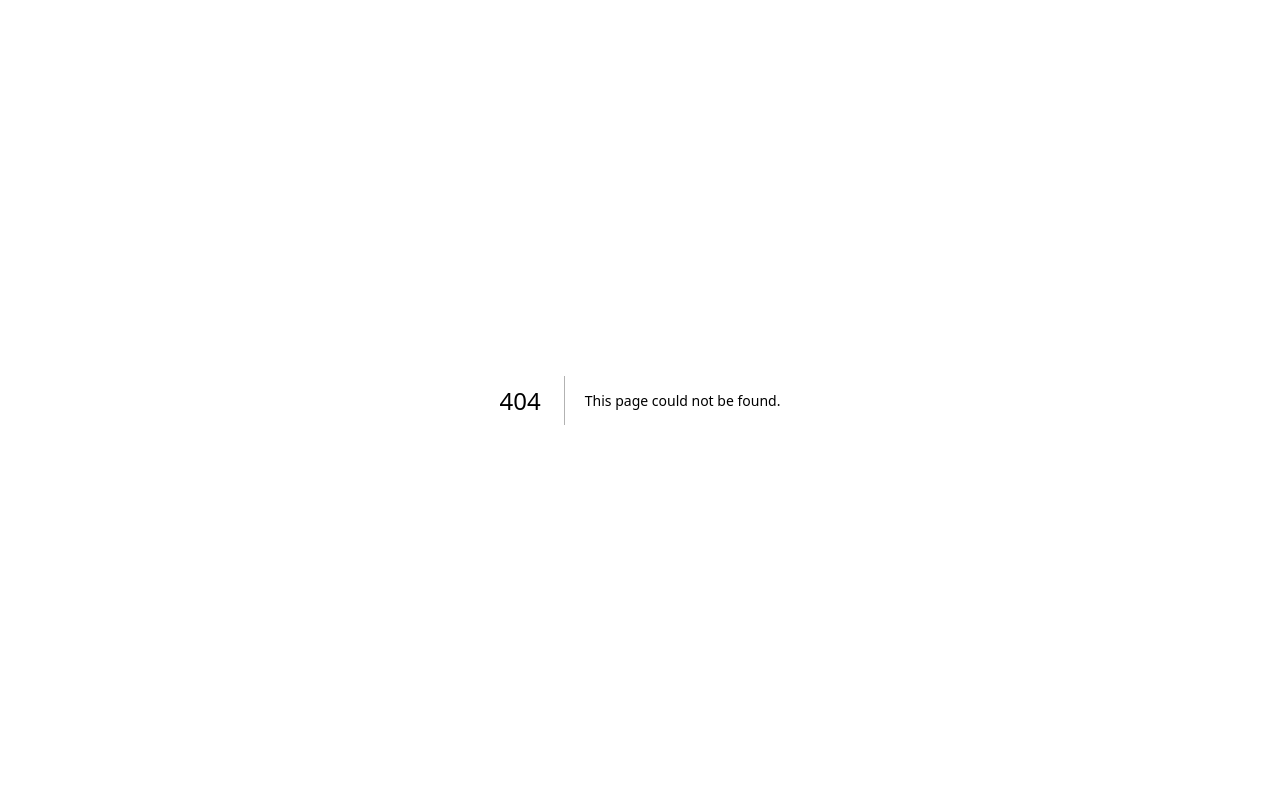
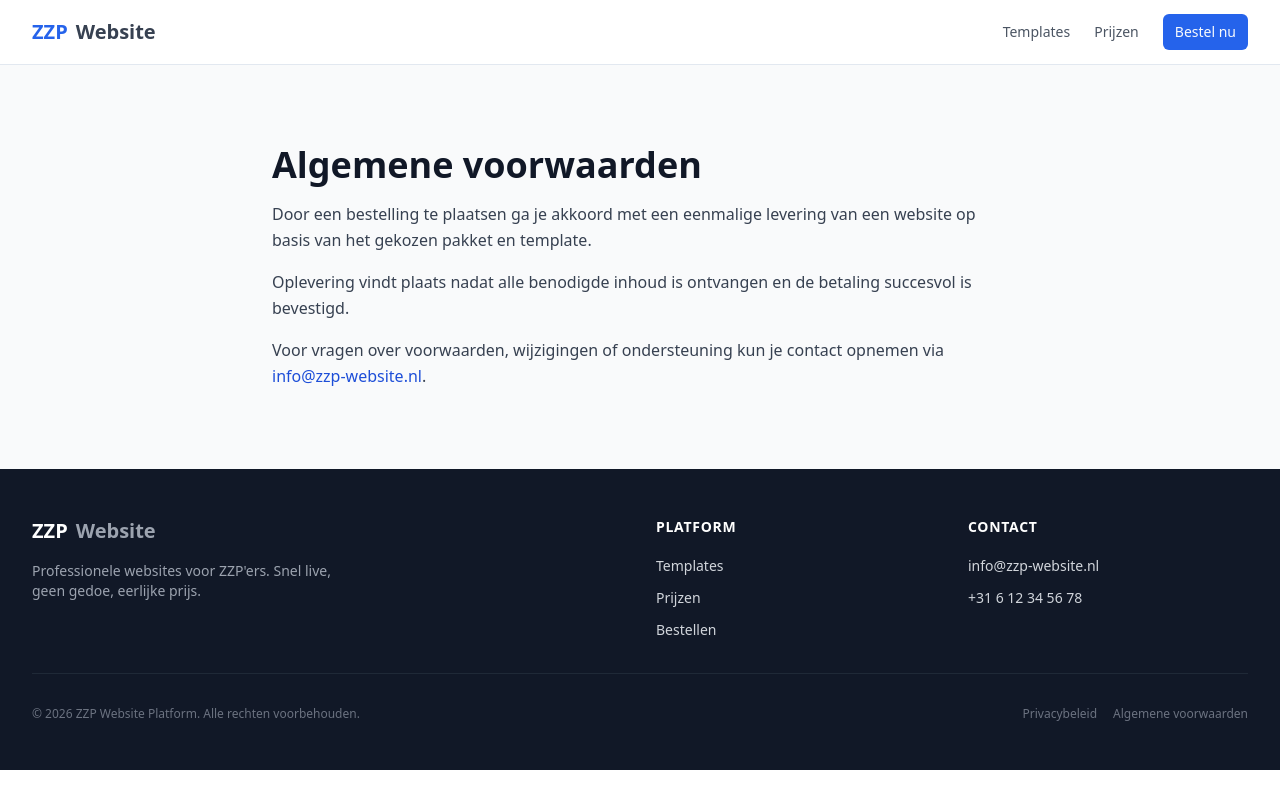
Before and after one commit to mareksuchodolski12-hash/zzp, a Next.js app in the folder apps/web/: page /terms in a window 1280 px wide. Before the commit this address had no page. Built offline with nearby package versions, Linux system fonts and the light colour scheme.

Commit message:
fix(preview): stabilize page and resolve functional issues
Co-authored-by: mareksuchodolski12-hash <260609300+mareksuchodolski12-hash@users.noreply.github.com>

```diff
--- /dev/null
+++ b/apps/web/app/(marketing)/privacy/page.tsx
@@ -0,0 +1,36 @@
+import type { Metadata } from 'next';
+
+export const metadata: Metadata = {
+  title: 'Privacybeleid',
+  description: 'Lees hoe wij omgaan met persoonsgegevens en privacy.',
+};
+
+export default function PrivacyPage() {
+  return (
+    <section className="py-16 md:py-20 bg-gray-50">
+      <div className="container mx-auto px-4 max-w-3xl space-y-4">
+        <h1 className="text-3xl md:text-4xl font-bold text-gray-900">Privacybeleid</h1>
+        <p className="text-gray-700 leading-relaxed">
+          Wij verwerken persoonsgegevens uitsluitend voor het uitvoeren van je bestelling en communicatie over je
+          websiteproject.
+        </p>
+        <p className="text-gray-700 leading-relaxed">
+          Gegevens worden niet verkocht aan derden en alleen gedeeld met verwerkers die nodig zijn voor hosting,
+          betalingen en support.
+        </p>
+        <p className="text-gray-700 leading-relaxed">
+          Voor vragen over privacy of verzoeken tot inzage en verwijdering kun je contact opnemen via
+          {' '}
+          <a
+            className="text-blue-700 hover:underline"
+            href="mailto:info@zzp-website.nl"
+            aria-label="Neem contact op via info@zzp-website.nl"
+          >
+            info@zzp-website.nl
+          </a>
+          .
+        </p>
+      </div>
+    </section>
+  );
+}
--- /dev/null
+++ b/apps/web/app/(marketing)/terms/page.tsx
@@ -0,0 +1,35 @@
+import type { Metadata } from 'next';
+
+export const metadata: Metadata = {
+  title: 'Algemene voorwaarden',
+  description: 'Belangrijke voorwaarden voor het afnemen van onze websitepakketten.',
+};
+
+export default function TermsPage() {
+  return (
+    <section className="py-16 md:py-20 bg-gray-50">
+      <div className="container mx-auto px-4 max-w-3xl space-y-4">
+        <h1 className="text-3xl md:text-4xl font-bold text-gray-900">Algemene voorwaarden</h1>
+        <p className="text-gray-700 leading-relaxed">
+          Door een bestelling te plaatsen ga je akkoord met een eenmalige levering van een website op basis van het
+          gekozen pakket en template.
+        </p>
+        <p className="text-gray-700 leading-relaxed">
+          Oplevering vindt plaats nadat alle benodigde inhoud is ontvangen en de betaling succesvol is bevestigd.
+        </p>
+        <p className="text-gray-700 leading-relaxed">
+          Voor vragen over voorwaarden, wijzigingen of ondersteuning kun je contact opnemen via
+          {' '}
+          <a
+            className="text-blue-700 hover:underline"
+            href="mailto:info@zzp-website.nl"
+            aria-label="Neem contact op via info@zzp-website.nl"
+          >
+            info@zzp-website.nl
+          </a>
+          .
+        </p>
+      </div>
+    </section>
+  );
+}
--- a/apps/web/app/(preview)/layout.tsx
+++ b/apps/web/app/(preview)/layout.tsx
@@ -7,10 +7,5 @@ export const metadata: Metadata = {
 };
 
 export default function PreviewLayout({ children }: { children: React.ReactNode }) {
-  return (
-    <html lang="nl" suppressHydrationWarning>
-      <head />
-      <body className="m-0 p-0">{children}</body>
-    </html>
-  );
+  return <div className="m-0 p-0">{children}</div>;
 }
--- a/apps/web/app/layout.tsx
+++ b/apps/web/app/layout.tsx
@@ -1,9 +1,6 @@
 import type { Metadata } from 'next';
-import { Inter } from 'next/font/google';
 import './globals.css';
 import { Toaster } from '@/components/ui/toaster';
-
-const inter = Inter({ subsets: ['latin'] });
 
 export const metadata: Metadata = {
   title: {
@@ -24,7 +21,7 @@ export const metadata: Metadata = {
 export default function RootLayout({ children }: { children: React.ReactNode }) {
   return (
     <html lang="nl" suppressHydrationWarning>
-      <body className={inter.className}>
+      <body className="font-sans">
         {children}
         <Toaster />
       </body>
```
Also changed, not shown: 1 other file (tests, documents, lock files or other folders).
